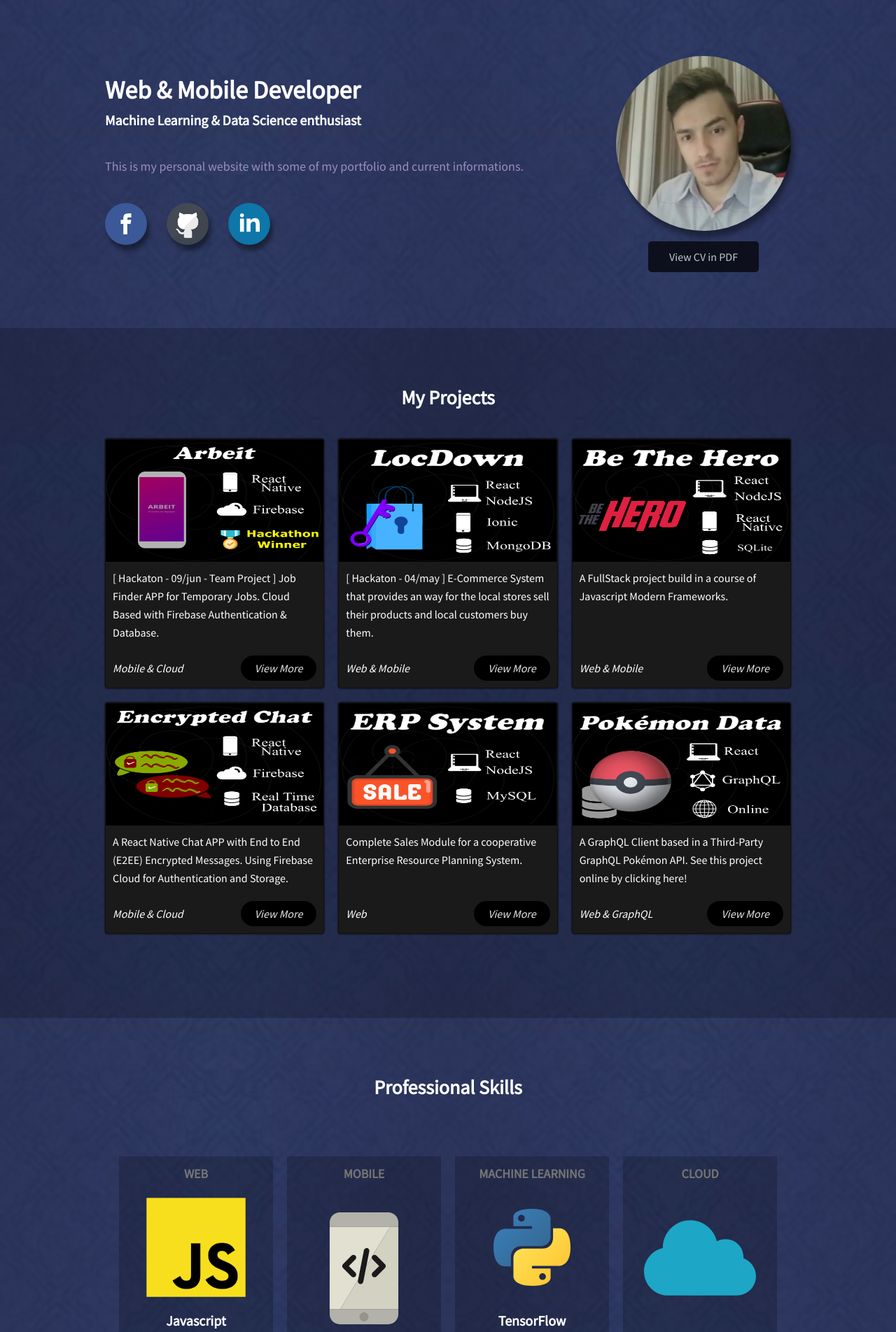
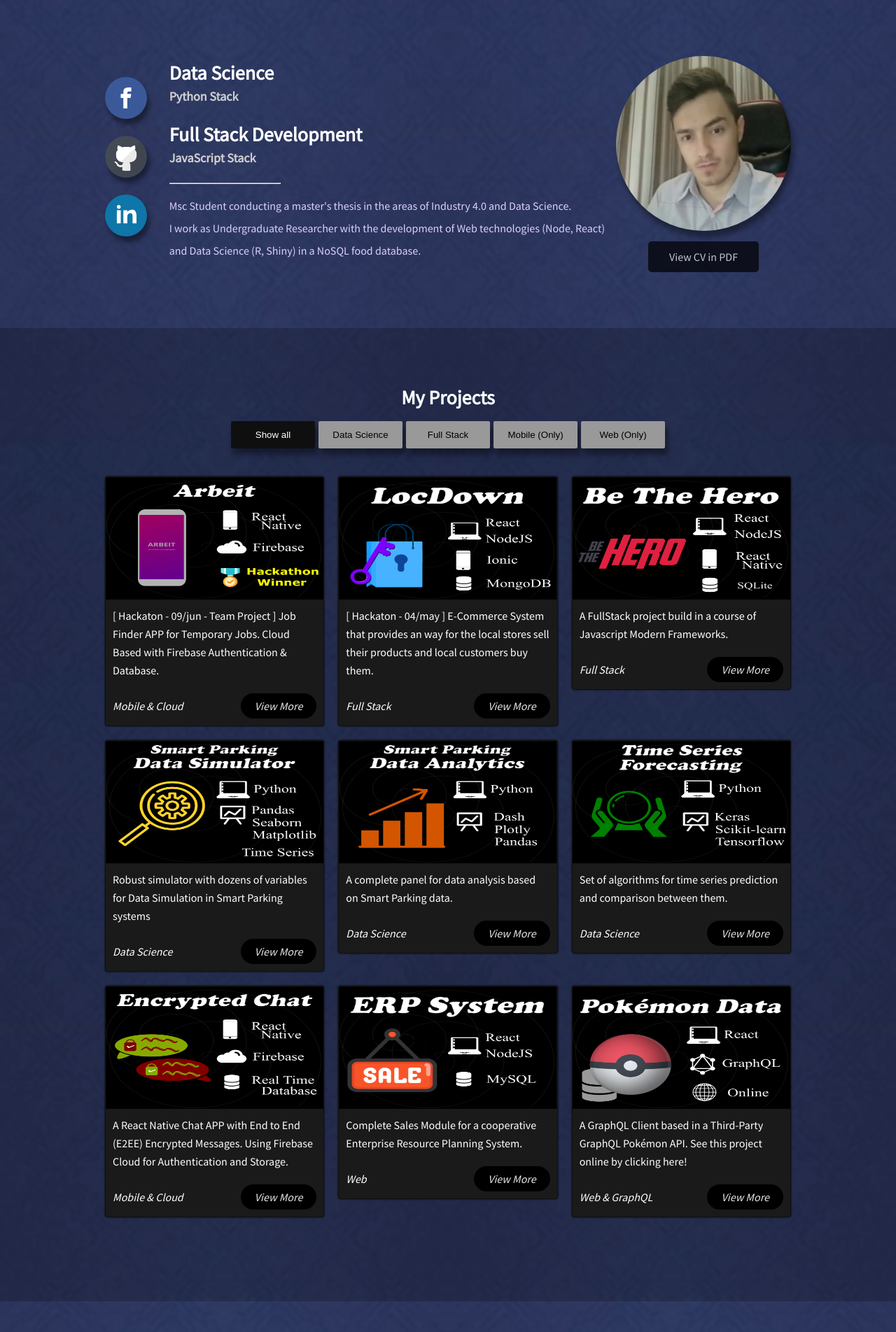
Before and after one commit to lrmendes/lrmendes.github.io, a PHP site: page / in a window 1280 px wide. Shown: the part 66-1970 px from the top of the page at 70% size. Run offline with PHP 8.4, Linux system fonts and the light colour scheme.

Commit message:
ADD -> Layout Changes, Updated CV & More Projects

```diff
--- a/index.html
+++ b/index.html
@@ -51,23 +51,28 @@
     <div class="bg1">
     <section class="about" id="about">
       <div class="container">
-        <div class="container2">
-          <div>
-            <h2>
-              Web & Mobile Developer
-            </h2>
-            <h4 class="subtitle">
-              Machine Learning & Data Science enthusiast
-            </h4>
-          </div>
-          <p>
-            This is my personal website with some of my portfolio and current informations.
-          </p>
         <div class="grd">
           <a href="https://www.facebook.com/profile.php?id=100003230539895" onclick="gtag('event', 'click', {'event_category': 'social_medias','event_label': 'facebook'})" class="socialButton" target="_blank"><img class="socialImg" src="assets/social/social-facebook.svg"></a>
           <a href="https://github.com/lrmendes" onclick="gtag('event', 'click', {'event_category': 'social_medias','event_label': 'github'})" class="socialButton" target="_blank"><img class="socialImg" src="assets/social/github.png"></a>
           <a href="https://www.linkedin.com/in/lucas-ribeiro-mendes-913b8b15b/" onclick="gtag('event', 'click', {'event_category': 'social_medias','event_label': 'linkedin'})" class="socialButton" target="_blank"><img class="socialImg" src="assets/social/social-linkedin.svg"></a>
           </div>
+        <div class="container2">
+          <div>
+            <h3>
+              Data Science
+            </h3>
+            <h4 class="head">Python Stack</h4>
+            <h3 class="stack">
+              Full Stack Development
+            </h3>
+            <h4 class="head">JavaScript Stack</h4>
+          </div>
+          <hr class="hr-head">
+          <p>
+            Msc Student conducting a master's thesis in the areas of Industry 4.0 and Data Science.
+          <br>
+            I work as Undergraduate Researcher with the development of Web technologies (Node, React) and Data Science (R, Shiny) in a NoSQL food database.
+          </p>
         </div>
         <div class="profileDiv">
         <img
@@ -84,8 +89,16 @@
     <main>
       <section id="projects">
         <h3 class="cardTitle">My Projects</h3>
+        <div id="myBtnContainer">
+          <button class="btn active" onclick="filterSelection('all')"> Show all</button>
+          <button class="btn" onclick="filterSelection('datascience')"> Data Science</button>
+          <button class="btn" onclick="filterSelection('fullstack')"> Full Stack</button>
+          <button class="btn" onclick="filterSelection('mobile')"> Mobile (Only)</button>
+          <button class="btn" onclick="filterSelection('web')"> Web (Only)</button>
+        </div>
       <section class="cards" id="cards">
 
+        <div class="column mobile">
         <a class="card" href="https://devpost.com/software/arbeit" onclick="gtag('event', 'click', {'event_category': 'projects','event_label': 'arbeit'})" target="_blank">
           <div class="image">
             <img src="assets/cards/arbeit.png" />
@@ -100,7 +113,9 @@
             </div>
           </div>
         </a>
+        </div>
 
+        <div class="column fullstack">
         <a class="card" href="assets/projects/LocDown/locdown.jpg" onclick="gtag('event', 'click', {'event_category': 'projects','event_label': 'locdown'})"  data-lightbox="project1">
           <div class="image">
             <img src="assets/cards/locdown4.png" />
@@ -110,12 +125,14 @@
               [ Hackaton - 04/may ] E-Commerce System that provides an way for the local stores sell their products and local customers buy them.
             </p>
             <div class="info">
-              <p class="text--medium">Web & Mobile</p>
+              <p class="text--medium">Full Stack</p>
               <p class="price text--medium">View More</p>
             </div>
           </div>
         </a>
+        </div>
 
+        <div class="column fullstack">
         <a class="card" href="assets/projects/BeTheHero/Hero1.png" onclick="gtag('event', 'click', {'event_category': 'projects','event_label': 'beTheHero'})" data-lightbox="project3">
           <div class="image">
             <img src="assets/cards/be-the-hero4.png" />
@@ -125,12 +142,65 @@
               A FullStack project build in a course of Javascript Modern Frameworks.
             </p>
             <div class="info">
-              <p class="text--medium">Web & Mobile</p>
+              <p class="text--medium">Full Stack</p>
               <p class="price text--medium">View More</p>
             </div>
           </div>
         </a>
+        </div>
 
+        <div class="column datascience">
+          <a class="card" href="https://github.com/lrmendes/SmartParking-Data-Analysis-Dashboard" onclick="gtag('event', 'click', {'event_category': 'projects','event_label': 'sp-data-simulator'})" target="_blank">
+            <div class="image">
+              <img src="assets/cards/sp-data-simulator.png" />
+            </div>
+            <div class="content">
+              <p class="title text--medium">
+                Robust simulator with dozens of variables for Data Simulation in Smart Parking systems
+              </p>
+              <div class="info">
+                <p class="text--medium">Data Science</p>
+                <p class="price text--medium">View More</p>
+              </div>
+            </div>
+          </a>
+          </div>
+
+        <div class="column datascience">
+          <a class="card" href="https://github.com/lrmendes/SmartParking-Data-Analysis-Dashboard" onclick="gtag('event', 'click', {'event_category': 'projects','event_label': 'sp-data-analytics'})" target="_blank">
+            <div class="image">
+              <img src="assets/cards/sp-data-analytics.png" />
+            </div>
+            <div class="content">
+              <p class="title text--medium">
+                A complete panel for data analysis based on Smart Parking data.
+              </p>
+              <div class="info">
+                <p class="text--medium">Data Science</p>
+                <p class="price text--medium">View More</p>
+              </div>
+            </div>
+          </a>
+          </div>
+
+            <div class="column datascience">
+              <a class="card" href="https://github.com/lrmendes/SmartParking-Data-Analysis-Dashboard" onclick="gtag('event', 'click', {'event_category': 'projects','event_label': 'sp-timeseries-forecasting'})" target="_blank">
+                <div class="image">
+                  <img src="assets/cards/sp-timeseries-forecasting.png" />
+                </div>
+                <div class="content">
+                  <p class="title text--medium">
+                    Set of algorithms for time series prediction and comparison between them.
+                  </p>
+                  <div class="info">
+                    <p class="text--medium">Data Science</p>
+                    <p class="price text--medium">View More</p>
+                  </div>
+                </div>
+              </a>
+              </div>
+
+        <div class="column mobile">
         <a class="card" href="assets/projects/EncryptedChat/chat1.jpeg" onclick="gtag('event', 'click', {'event_category': 'projects','event_label': 'encryptedChat'})" data-lightbox="project4">
           <div class="image">
             <img src="assets/cards/encryptedchat.png" />
@@ -145,7 +215,9 @@
             </div>
           </div>
         </a>
+        </div>
 
+          <div class="column fullstack web">
           <a class="card" href="assets/projects/ERP-Sales/sales1.png" onclick="gtag('event', 'click', {'event_category': 'projects','event_label': 'salesERP'})" data-lightbox="project2">
             <div class="image">
               <img src="assets/cards/erpcrm4.png" />
@@ -160,8 +232,10 @@
               </div>
             </div>
           </a>
+        </div>
 
-        <a class="card" href="https://lrmendes.github.io/React-GraphQL-PokemonAPI" onclick="gtag('event', 'click', {'event_category': 'projects','event_label': 'pokemonAPI'})" target="_blank">
+        <div class="column web">
+        <a class="card" href="https://github.com/lrmendes/React-GraphQL-PokemonAPI" onclick="gtag('event', 'click', {'event_category': 'projects','event_label': 'pokemonAPI'})" target="_blank">
           <div class="image">
             <img src="assets/projects/PokemonData/pokemonData.png" />
           </div>
@@ -175,6 +249,7 @@
             </div>
           </div>
         </a>
+        </div>
 
       </section>
     </section>
@@ -188,9 +263,8 @@
                 <h4>WEB</h4>
                 <img class="know-icons" src="assets/js2.png" alt="logo do framework React">
                 <div>
-                  <h4 class="plus">Javascript</h4>
-                  <h4 class="plus">PHP</h4>
-                  <h4 class="plus">Wordpress</h4>
+                  <h4 class="plus">React</h4>
+                  <h4 class="plus">Node</h4>
                 </div>
             </a></li>
             <li><a href="https://github.com/lrmendes?tab=repositories&q=React%20Native+in%3Aname%2Cdescription"  onclick="gtag('event', 'click', {'event_category': 'skills','event_label': 'Mobile'})" target="_blank" style="text-decoration: none;">
@@ -199,12 +273,12 @@
                 <h4 class="plus">React Native</h4>
             </a></li>
             <li><a href="https://github.com/lrmendes?tab=repositories&language=python" target="_blank" onclick="gtag('event', 'click', {'event_category': 'skills','event_label': 'MachineLearning'})" style="text-decoration: none;">
-              <h4>MACHINE LEARNING</h4>
+              <h4>Data Science</h4>
               <img class="know-icons" src="assets/python2.svg" alt="logo do framework React">
               <div>
                 <h4 class="plus">TensorFlow</h4>
-                <h4 class="plus">Keras</h4>
                 <h4 class="plus">Pandas</h4>
+                <h4 class="plus">PowerBI / Tableau</h4>
               </div>
             </a></li>
             <li><a href="https://github.com/lrmendes?tab=repositories&q=cloud+in%3Aname%2Cdescription" onclick="gtag('event', 'click', {'event_category': 'skills','event_label': 'Cloud'})" target="_blank" style="text-decoration: none;">
@@ -263,6 +337,7 @@
     <a style="display: hidden" href="assets/projects/EncryptedChat/chat5.gif" data-lightbox="project4"></a>
 
     <script src="topmenu.js"></script>
+    <script src="projects.js"></script>
     <script src="js/lightboxjs/js/lightbox-plus-jquery.min.js"></script>
     <script>
       lightbox.option({
--- a/style2-2.css
+++ b/style2-2.css
@@ -7,6 +7,7 @@
     --dark2: #1a1a1a;
     --light: #FFFFFF;
     --lgray: #757575;
+    --lgray3: #cfcfcf;
     --lgray2: #e6e6e6;
     --dgray: #ffffff;
 
@@ -104,6 +105,7 @@ main {
 
 .socialImg {
   margin-right: 25px;
+  margin-top: 20px;
   max-width: 60px;
   max-height: auto;
   border-radius: 50%;
@@ -121,6 +123,43 @@ main {
   width: 100%;
   z-index:10;
 }
+
+/* ---------------------------- */
+
+#myBtnContainer {
+  margin-top: 15px;
+  display: grid;
+  grid-gap: 5px;
+  grid-template-columns: repeat(auto-fit, minmax(50px, 120px));
+  justify-content: center;
+}
+
+.column {
+  display: none;
+}
+
+.show {
+  display: block;
+}
+
+.btn {
+  border-radius: 2px;
+  outline: none;
+  padding: 12px 6px;
+  background-color: #999999;
+  cursor: pointer;
+}
+
+.btn:hover {
+  background-color: #ddd;
+}
+
+.btn.active {
+  background-color: #0f0f0f;
+   color: white;
+}
+
+/* ------------------------------------------------ */
 
 header {
   background-color: var(--primary);
@@ -181,6 +220,22 @@ h4 {
   line-height: 3.0rem;
 }
 
+.head {
+  color: var(--lgray3);
+  font-size: 1.8rem;
+  line-height: 3.0rem;
+}
+
+.stack {
+  margin-top: 20px;
+}
+
+.hr-head {
+  margin-top: 15px;
+  color: var(--lgray);
+  max-width: 25%;
+}
+
 .plus {
   color: var(--dgray);
   font-size: 2.0rem;
@@ -236,10 +291,10 @@ section.about .container {
 }
 
 section.about p {
-  color: rgb(154, 142, 191);
-  font-size: 1.8rem;
+  color: rgb(219, 207, 255);
+  font-size: 1.6rem;
   line-height: 3.2rem;
-  margin: 10px 0px 0px;
+  margin: 10px 0px 10px 0px;
 }
 
 
@@ -261,10 +316,10 @@ CARDS
   width: 90%;
   max-width: 1200px;
   margin: auto;
-
   display: grid;
-  grid-template-columns: repeat(auto-fit, minmax(300px, 1fr));
+  grid-template-columns: repeat(auto-fit, minmax(300px, 300px));
   grid-gap: 20px;
+  justify-content: center;
 }
 
 .text--medium {
@@ -624,6 +679,15 @@ FORM
 
 @media (max-width: 565px) {
 
+  .socialImg {
+    margin-top: 0px;
+    margin-bottom: 15px;
+  }
+
+  .hr-head {
+    max-width: 100%;
+  }
+
   .profile {
     max-width: 225px;
     max-height: 225px;
```
Also changed, not shown: projects.js (added, +47 -0 lines), assets/cards/sp-data-analytics.png (added), assets/cards/sp-data-simulator.png (added), assets/cards/sp-timeseries-forecasting.png (added), 1 other file. Lines whose indentation alone changed are shown as unchanged.
